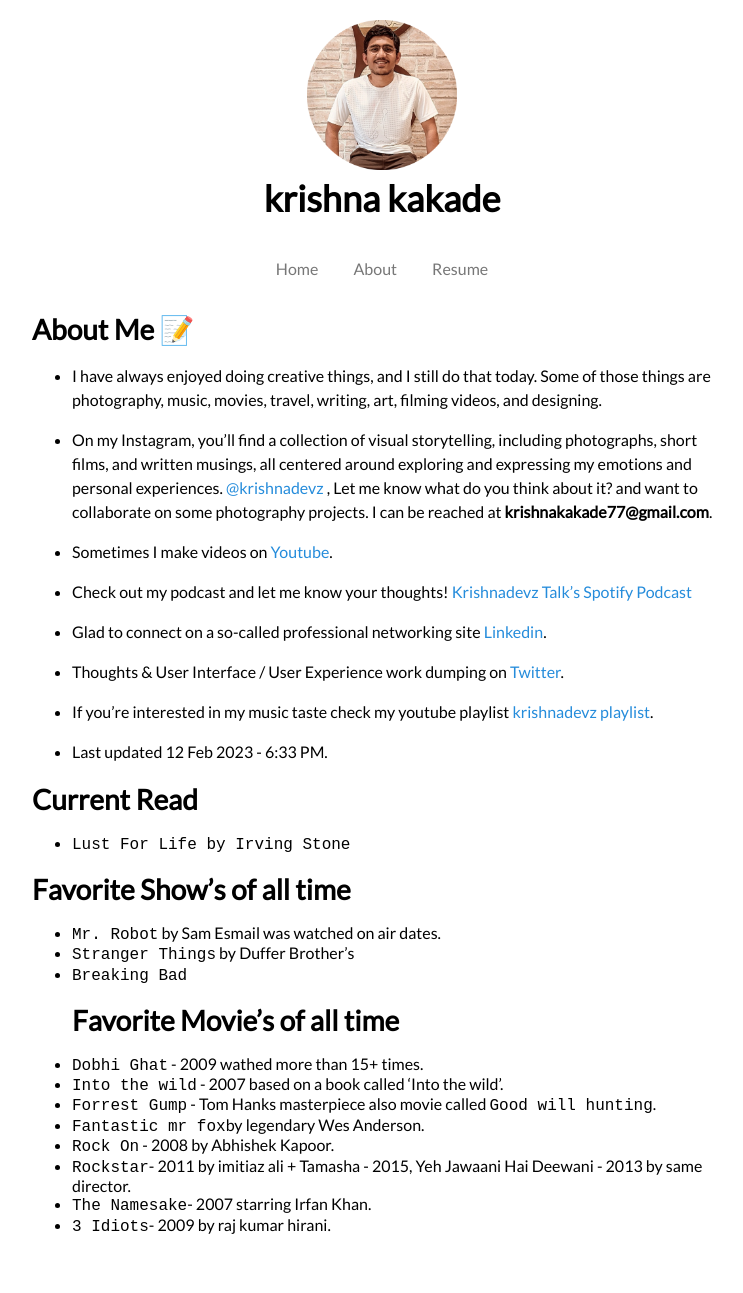
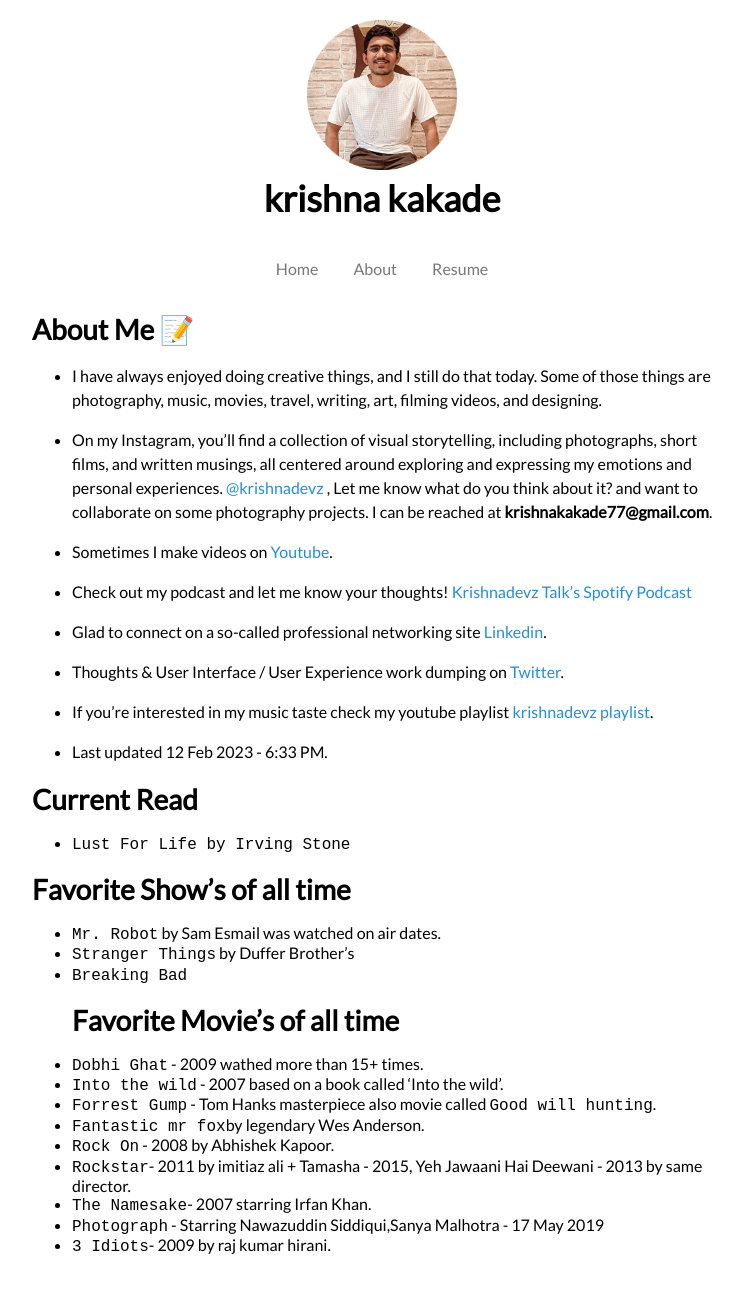
Before and after one commit to krishnadevz/krishnadevz.github.io, a Jekyll site: the page built from About.md, in a window 1280 px wide. Shown: the whole page, without its empty margins (258-1001 px from the left). Built offline with Jekyll 4.4.1, drawn with Linux system fonts in a browser that asks for light colours; nearby versions of some CDN libraries; our own code applies the rules of GitHub Pages for plain Markdown files; before the commit the page ends 1272 px from its top, so only the background shows below that.

Commit message:
movie updates

```diff
--- a/About.md
+++ b/About.md
@@ -36,4 +36,5 @@ layout: default
 * `Rock On` - 2008 by Abhishek Kapoor.
 * `Rockstar`- 2011 by imitiaz ali + Tamasha - 2015, Yeh Jawaani Hai Deewani - 2013 by same director.
 * `The Namesake`- 2007 starring Irfan Khan.
+* `Photograph` - Starring Nawazuddin Siddiqui,Sanya Malhotra - 17 May 2019
 * `3 Idiots`- 2009 by raj kumar hirani.
```
